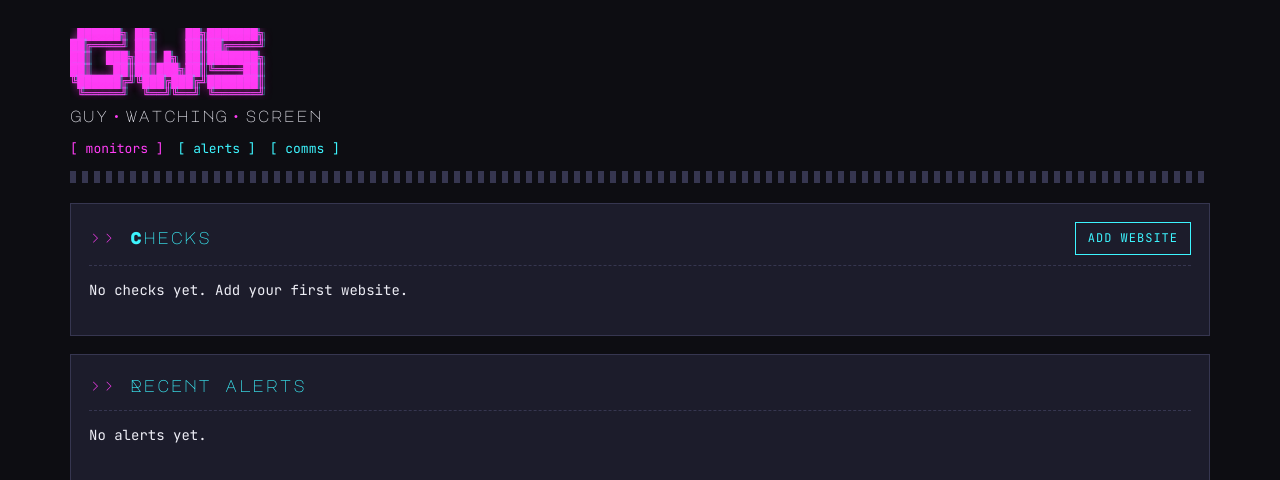
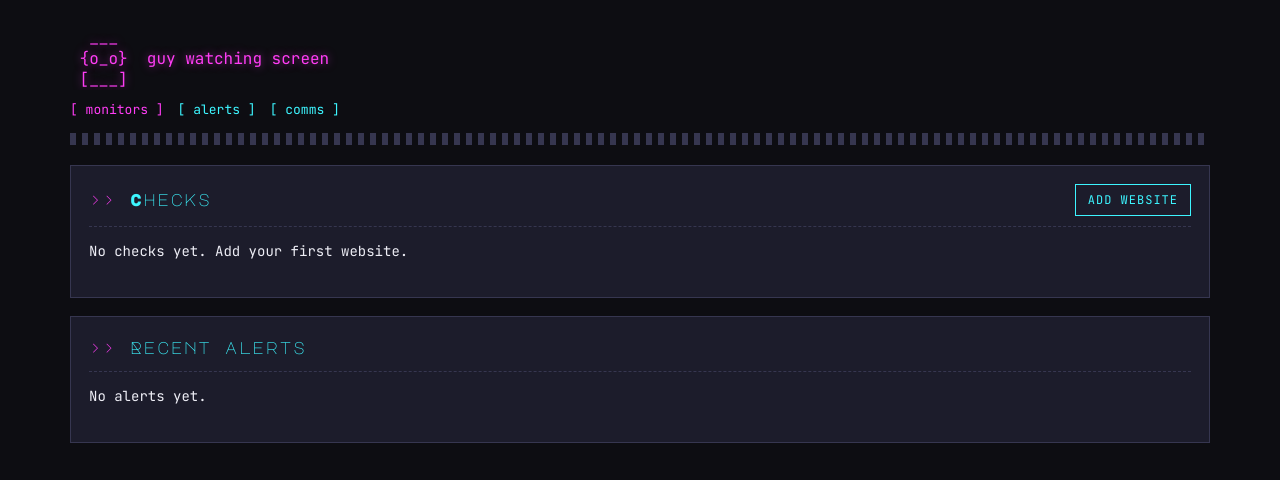
Before and after one commit to wbattles/guywatchingscreen, a Flask app: page / in a window 1280 px wide. Shown: the top 480 px of the page. Run offline with Flask 3, Linux system fonts and the light colour scheme; data that the repository does not hold is empty.

Commit message:
Update ASCII art logo in README.md and index.html; enhance styling in style.css

```diff
--- a/static/index.html
+++ b/static/index.html
@@ -15,15 +15,9 @@
     <main class="page">
       <header class="page-header">
         <div class="brand">
-<pre class="ascii-logo" aria-hidden="true">
- ██████╗ ██╗    ██╗███████╗
-██╔════╝ ██║    ██║██╔════╝
-██║  ███╗██║ █╗ ██║███████╗
-██║   ██║██║███╗██║╚════██║
-╚██████╔╝╚███╔███╔╝███████║
- ╚═════╝  ╚══╝╚══╝ ╚══════╝
-</pre>
-          <h1>guy<span class="brand-dot">·</span>watching<span class="brand-dot">·</span>screen</h1>
+<pre class="ascii-logo" aria-hidden="true">  ___
+ {o_o}  guy watching screen
+ [___]</pre>
           <nav class="nav">
             <a href="#monitors" data-tab="monitors" class="nav-link active">[ monitors ]</a>
             <a href="#alerts" data-tab="alerts" class="nav-link">[ alerts ]</a>
--- a/static/style.css
+++ b/static/style.css
@@ -62,31 +62,15 @@ a:hover {
 }
 
 .ascii-logo {
-  margin: 0 0 4px;
+  margin: 0 0 10px;
   padding: 0;
   color: var(--magenta);
   font-family: "JetBrains Mono", ui-monospace, monospace;
-  font-size: 12px;
-  line-height: 1;
+  font-size: 16px;
+  line-height: 1.3;
   white-space: pre;
   overflow: hidden;
-  text-shadow:
-    0 0 8px rgba(255, 61, 245, 0.5),
-    2px 0 0 rgba(61, 245, 255, 0.4);
-}
-
-.page-header h1 {
-  margin: 4px 0 10px;
-  font-family: "Major Mono Display", "JetBrains Mono", monospace;
-  font-weight: 400;
-  font-size: 16px;
-  letter-spacing: 1px;
-  color: var(--fg);
-}
-
-.brand-dot {
-  color: var(--magenta);
-  margin: 0 2px;
+  text-shadow: 0 0 8px rgba(255, 61, 245, 0.5);
 }
 
 .nav {
```
Also changed, not shown: README.md.
